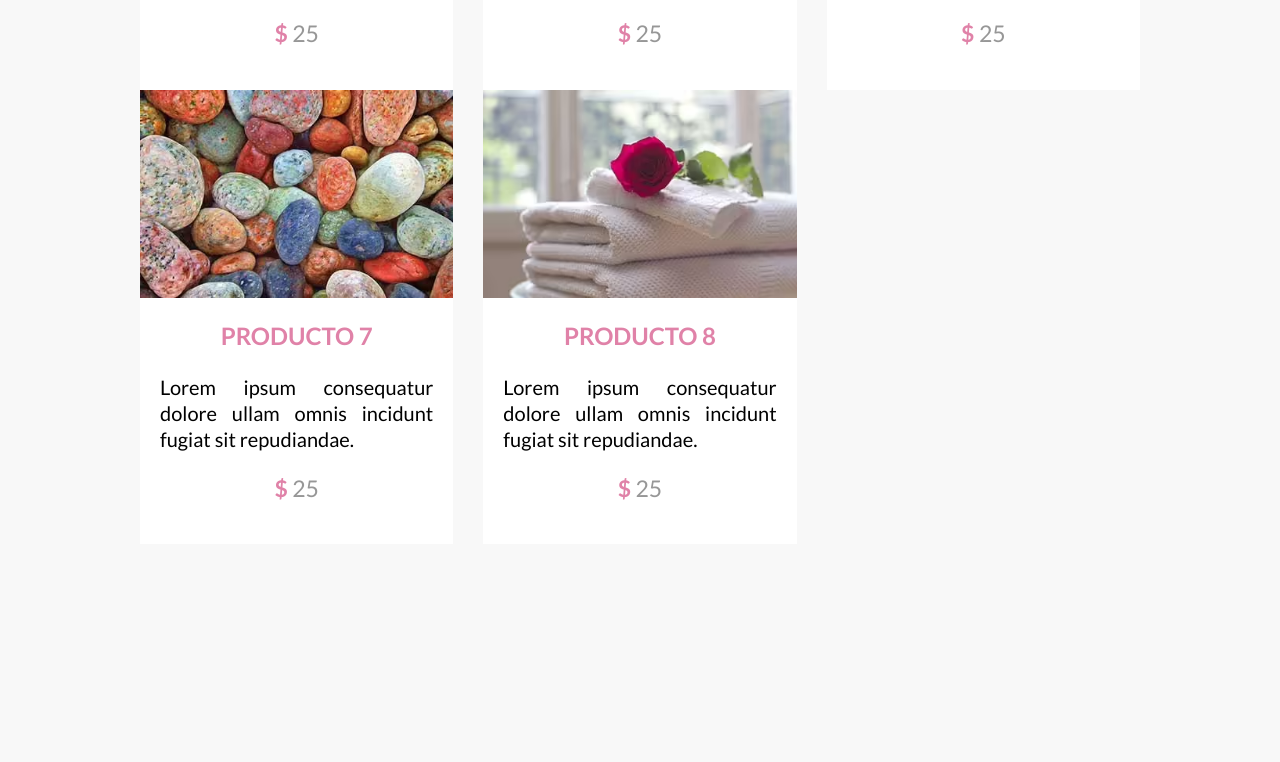
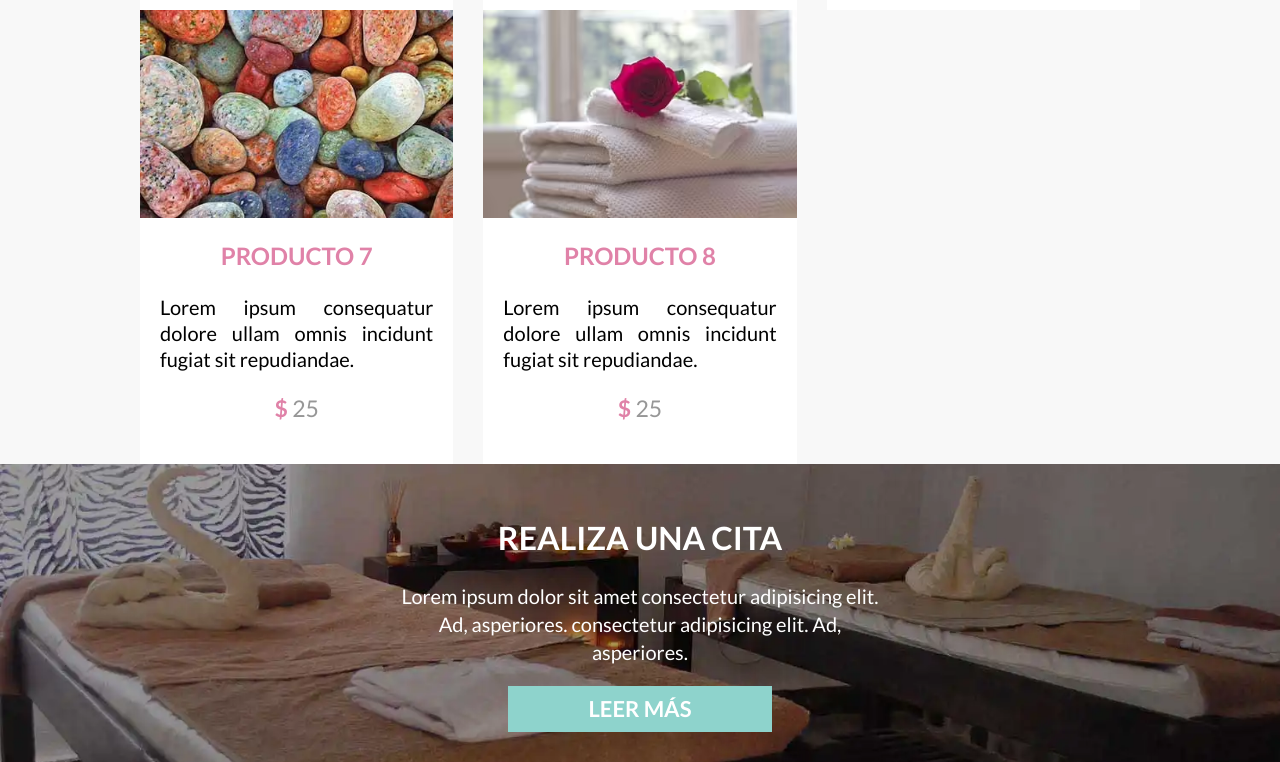
Before and after one commit to LuisVilla12/CarolinaSpa, a website: page index.html in a window 1280 px wide. Shown: the part 4216-4978 px from the top of the page. Before the commit the page ends 4840 px from the top, so only its background shows below. Drawn offline with Linux system fonts and the light colour scheme; a web font is replaced by a local one.

Commit message:
v09 Citas

```diff
--- a/index.html
+++ b/index.html
@@ -155,7 +155,7 @@
             </div>
         </div>
     </section>
-    <section class="productos contenedor seccion">
+    <section class="productos contenedor">
         <h2 class="productos__heading">Nuestros <span>Productos</span></h2>
         <div class="productos__grid">
             <div class="producto">
@@ -273,7 +273,12 @@
         </div>
     </section>
     <section class="cita">
-        <div class="cita__contenido"></div>
+        <div class="cita__contenido">
+            <h2 class="cita__heading">Realiza una cita</h2>
+            <p class="cita__texto">Lorem ipsum dolor sit amet consectetur adipisicing elit. Ad, asperiores. consectetur adipisicing elit. Ad, asperiores.
+            </p>
+            <a href="#" class="cita__boton">Leer más</a>
+        </div>
     </section>
 </body>
 
--- /dev/null
+++ b/src/scss/templeates/_cita.scss
@@ -0,0 +1,25 @@
+@use '../base/variables' as v;
+@use '../base/mixins' as m;
+.cita {
+    background-image: url(../img/bg_citas.webp);
+    background-size: cover;
+    background-attachment: fixed;
+    background-position: center center;
+    &__contenido {
+        color: v.$blanco;
+        padding: 3rem;
+        text-align: center;
+    }
+    &__heading {
+        text-transform: uppercase;
+    }
+    &__texto {
+        max-width: 50rem;
+        margin: 0 auto;
+        line-height: 1.4;
+    }
+    &__boton {
+        @include m.boton(v.$primario, v.$blanco);
+        padding: 1rem 8rem;
+    }
+}
--- a/src/scss/templeates/_index.scss
+++ b/src/scss/templeates/_index.scss
@@ -4,3 +4,4 @@
 @forward 'cards';
 @forward 'horario';
 @forward 'productos';
+@forward 'cita';
```
Also changed, not shown: build/css/app.css, 1 other file.
